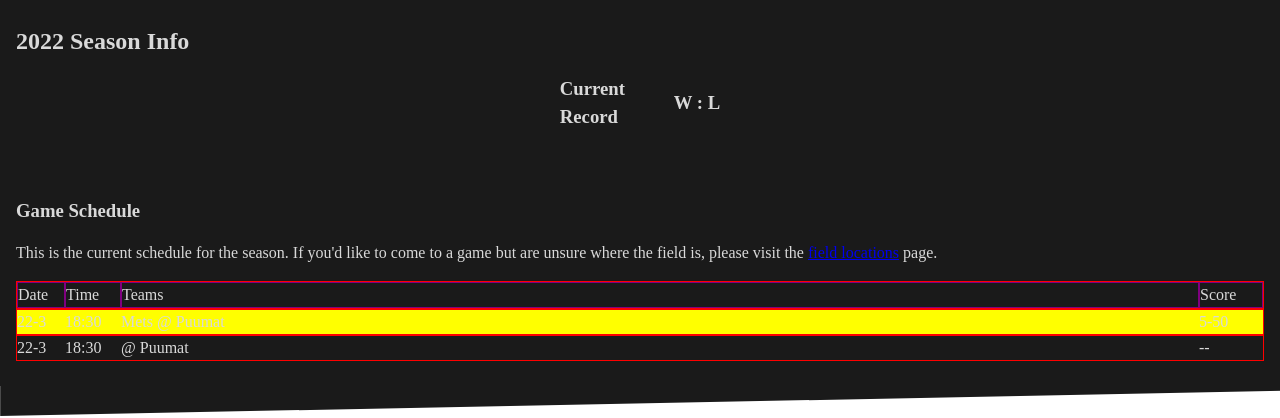
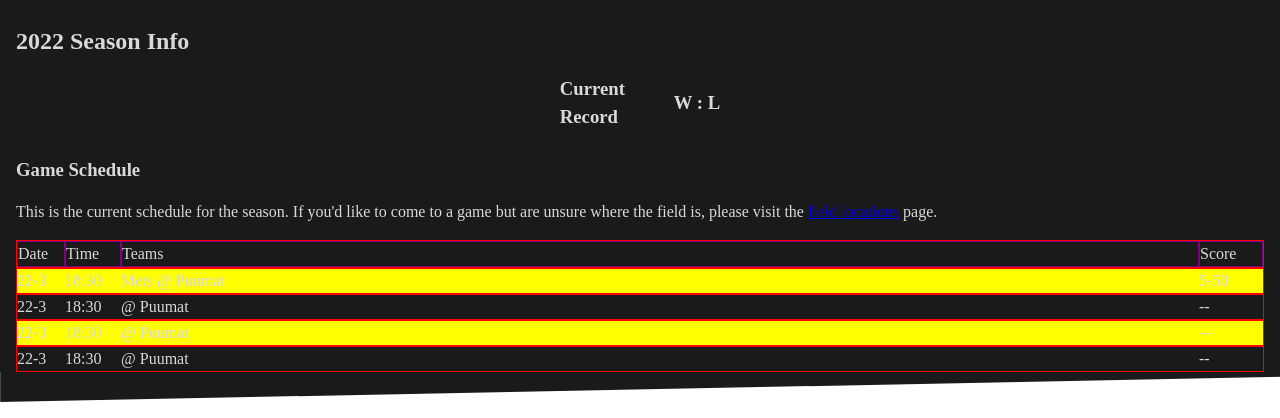
Before and after one commit to csphilli/HelsinkiMets, a website: page index.html in a window 1280 px wide. Shown: the part 984-1402 px from the top of the page. Drawn offline with Linux system fonts and the light colour scheme.

```diff
--- a/app/scss/layouts/section-record.scss
+++ b/app/scss/layouts/section-record.scss
@@ -4,7 +4,7 @@
 
 .record-section {
     position: relative;
-    margin-bottom: var(--fs6);
+    // margin-bottom: var(--fs6);
     padding: var(--fs4) var(--fs6);
 
     .divider {
--- a/app/scss/layouts/section-schedule.scss
+++ b/app/scss/layouts/section-schedule.scss
@@ -1,7 +1,7 @@
 @use "../util/" as *;
 
 .schedule-section {
-    padding: var(--fs4) var(--fs6);
+    padding: 0 var(--fs6);
     & h3,
     & p {
         margin-bottom: var(--fs6);
--- a/index.html
+++ b/index.html
@@ -126,6 +126,18 @@
                         <div class="game-teams">@ Puumat</div>
                         <div class="game-score">--</div>
                     </div>
+                    <div class="grid-col schedule-game-row">
+                        <div class="game-date">22-3</div>
+                        <div class="game-time">18:30</div>
+                        <div class="game-teams">@ Puumat</div>
+                        <div class="game-score">--</div>
+                    </div>
+                    <div class="grid-col schedule-game-row">
+                        <div class="game-date">22-3</div>
+                        <div class="game-time">18:30</div>
+                        <div class="game-teams">@ Puumat</div>
+                        <div class="game-score">--</div>
+                    </div>
                 </div>
             </section>
         </main>
```
Also changed, not shown: dist/main.css, 1 other file.
